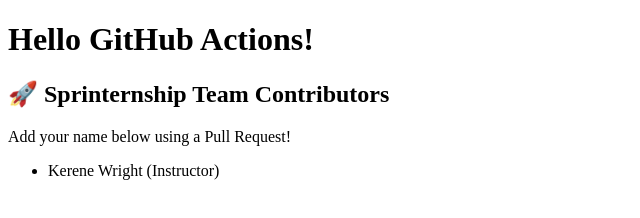
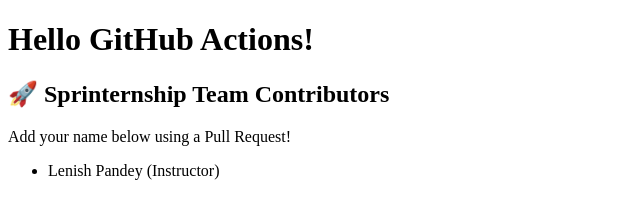
Before and after one commit to shirinadan/Sprinternship2026-Git-DevOps, a plain HTML site: page index.html in a window 1280 px wide. Shown: the full height of the page, 0-640 px from the left. Drawn offline with Linux system fonts and the light colour scheme.

Commit message:
Included my name

```diff
--- a/index.html
+++ b/index.html
@@ -12,7 +12,8 @@
 
 <ul id="team-list">
 
-    <li>Kerene Wright (Instructor)</li>
+    <li>Lenish Pandey (Instructor)</li>
+
 
 </ul>
 </body>
```
